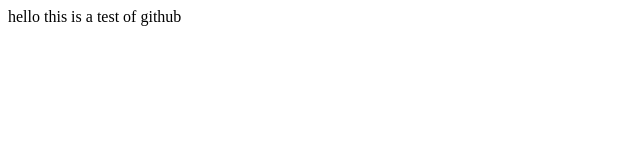
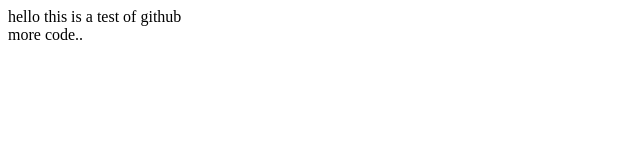
Before and after one commit to vish1891/vishnu.demo, a plain HTML site: page WebContent/index.html in a window 1280 px wide. Shown: the full height of the page, 0-640 px from the left. Drawn offline with Linux system fonts and the light colour scheme.

Commit message:
more changes to index

```diff
--- a/WebContent/index.html
+++ b/WebContent/index.html
@@ -6,5 +6,7 @@
 </head>
 <body>
 hello this is a test of github
+<br>
+more code..
 </body>
 </html>
```
